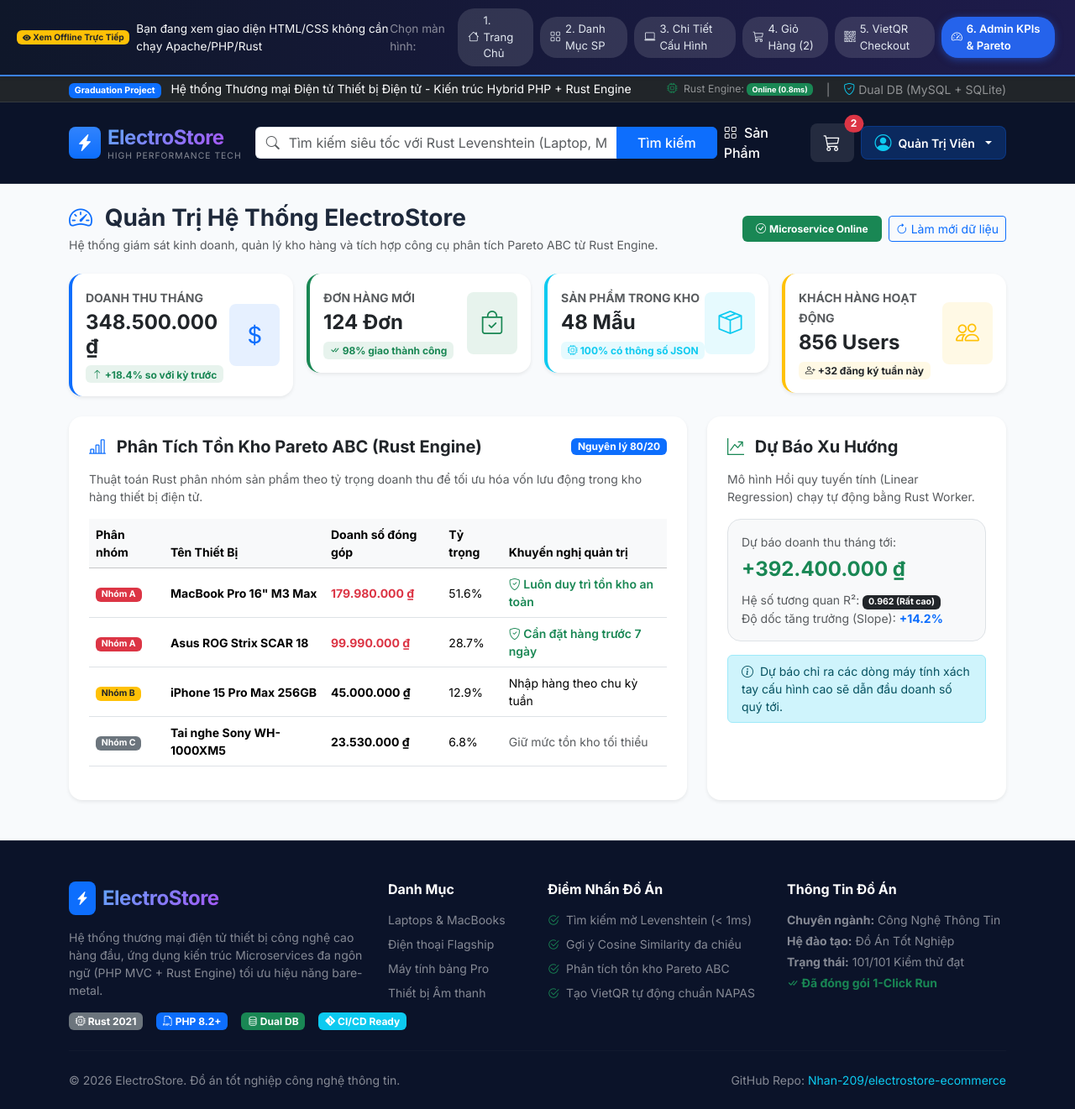
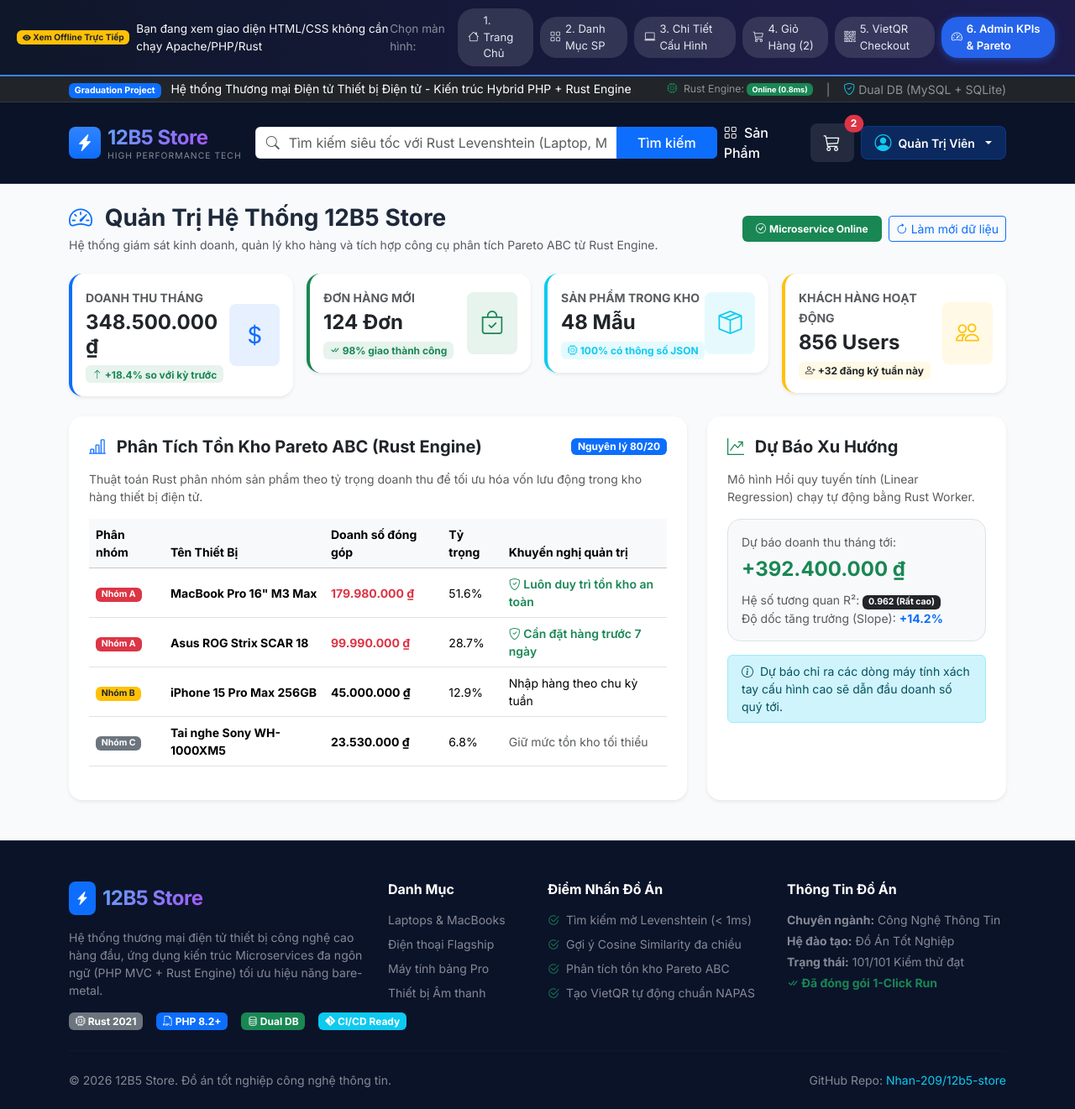
Before and after one commit to Nhan-209/12b5-store, a PHP site: page /preview/admin.html in a window 1280 px wide. Shown: the whole page at 84% size. Run offline with PHP 8.4, Linux system fonts and the light colour scheme.

Commit message:
feat(branding): rename store to 12B5 Store, update database configurations and add XAMPP guide

```diff
--- a/app/config/database.php
+++ b/app/config/database.php
@@ -10,7 +10,7 @@ return [
     'mysql' => [
         'host' => getenv('DB_HOST') ?: '127.0.0.1',
         'port' => getenv('DB_PORT') ?: 3306,
-        'database' => getenv('DB_NAME') ?: 'electro_db',
+        'database' => getenv('DB_NAME') ?: '12b5_store',
         'username' => getenv('DB_USER') ?: 'root',
         'password' => getenv('DB_PASS') !== false ? getenv('DB_PASS') : '',
         'charset' => 'utf8mb4'
--- a/app/views/admin/dashboard.php
+++ b/app/views/admin/dashboard.php
@@ -7,7 +7,7 @@ require __DIR__ . '/../layouts/header.php';
     <!-- Admin Top Nav / Breadcrumb -->
     <div class="d-flex flex-wrap justify-content-between align-items-center mb-4 pb-3 border-bottom">
         <div>
-            <h3 class="fw-bold mb-1"><i class="bi bi-speedometer2 me-2 text-primary"></i>Hệ Thống Quản Trị ElectroStore</h3>
+            <h3 class="fw-bold mb-1"><i class="bi bi-speedometer2 me-2 text-primary"></i>Hệ Thống Quản Trị 12B5 Store</h3>
             <span class="text-muted small">Trung tâm điều hành kinh doanh & giám sát hiệu năng kiến trúc Hybrid PHP + Rust</span>
         </div>
         <div class="d-flex gap-2">
--- a/app/views/checkout/index.php
+++ b/app/views/checkout/index.php
@@ -116,7 +116,7 @@ require __DIR__ . '/../layouts/header.php';
                     </button>
 
                     <p class="text-muted small text-center mt-3 mb-0" style="font-size: 0.75rem;">
-                        Bằng việc đặt hàng, bạn đồng ý với Điều khoản dịch vụ và Chính sách bảo mật của ElectroStore.
+                        Bằng việc đặt hàng, bạn đồng ý với Điều khoản dịch vụ và Chính sách bảo mật của 12B5 Store.
                     </p>
                 </div>
             </div>
--- a/app/views/checkout/success.php
+++ b/app/views/checkout/success.php
@@ -12,7 +12,7 @@ require __DIR__ . '/../layouts/header.php';
                     <i class="bi bi-check-circle-fill display-2"></i>
                 </div>
                 <h3 class="fw-bold text-success mb-2">Đặt Hàng Thành Công!</h3>
-                <p class="text-muted">Cảm ơn bạn đã tin tưởng và mua sắm tại ElectroStore. Mã đơn hàng của bạn là:</p>
+                <p class="text-muted">Cảm ơn bạn đã tin tưởng và mua sắm tại 12B5 Store. Mã đơn hàng của bạn là:</p>
                 <div class="d-inline-block bg-light px-4 py-2 rounded-3 border fw-bold fs-4 text-primary font-monospace mb-3">
                     <?= htmlspecialchars($order['order_code']) ?>
                 </div>
--- a/app/views/layouts/footer.php
+++ b/app/views/layouts/footer.php
@@ -8,7 +8,7 @@
                     <div class="bg-primary p-2 rounded-3 text-white">
                         <i class="bi bi-lightning-charge-fill"></i>
                     </div>
-                    <span class="fs-5 fw-bold text-white">ElectroStore</span>
+                    <span class="fs-5 fw-bold text-white">12B5 Store</span>
                 </div>
                 <p class="small text-muted">
                     Hệ thống bán lẻ thiết bị điện tử & công nghệ cao. Tối ưu hóa hiệu năng bằng kiến trúc Hybrid kết hợp PHP Web Core và Microservice xử lý tính toán chuyên sâu bằng ngôn ngữ Rust.
@@ -51,7 +51,7 @@
         </div>
 
         <div class="border-top border-secondary border-opacity-25 pt-4 text-center small text-muted">
-            <p class="mb-1">&copy; <?= date('Y') ?> ElectroStore - Graduation Project. All rights reserved.</p>
+            <p class="mb-1">&copy; <?= date('Y') ?> 12B5 Store - Graduation Project. All rights reserved.</p>
             <p class="mb-0">Designed & Engineered with PHP, HTML/CSS and Rust High-Performance Engine.</p>
         </div>
     </div>
--- a/app/views/layouts/header.php
+++ b/app/views/layouts/header.php
@@ -3,7 +3,7 @@
 <head>
     <meta charset="UTF-8">
     <meta name="viewport" content="width=device-width, initial-scale=1.0">
-    <title><?= isset($pageTitle) ? htmlspecialchars($pageTitle) . ' - ' : '' ?>ElectroStore | Siêu Thị Thiết Bị Điện Tử & Công Nghệ Cao</title>
+    <title><?= isset($pageTitle) ? htmlspecialchars($pageTitle) . ' - ' : '' ?>12B5 Store | Siêu Thị Thiết Bị Điện Tử & Công Nghệ Cao</title>
 
     <!-- Google Fonts: Inter -->
     <link rel="preconnect" href="https://fonts.googleapis.com">
--- a/app/views/layouts/navbar.php
+++ b/app/views/layouts/navbar.php
@@ -30,7 +30,7 @@ $cartSummary = \App\Models\Cart::getCart();
                 <i class="bi bi-lightning-charge-fill fs-5"></i>
             </div>
             <div>
-                <span class="brand-title fs-4 fw-bold">ElectroStore</span>
+                <span class="brand-title fs-4 fw-bold">12B5 Store</span>
                 <div class="text-white-50" style="font-size: 0.65rem; margin-top: -4px; letter-spacing: 1px;">HIGH PERFORMANCE TECH</div>
             </div>
         </a>
--- a/database/migrate.php
+++ b/database/migrate.php
@@ -18,7 +18,7 @@ $config = file_exists($dbConfigFile) ? require $dbConfigFile : [
     'mysql' => [
         'host' => '127.0.0.1',
         'port' => 3306,
-        'database' => 'electro_db',
+        'database' => '12b5_store',
         'username' => 'root',
         'password' => '',
         'charset' => 'utf8mb4'
--- a/database/schema.sql
+++ b/database/schema.sql
@@ -1,8 +1,8 @@
 -- Database Schema for Electronics E-Commerce (MySQL / MariaDB)
 -- Encoding: UTF8MB4
 
-CREATE DATABASE IF NOT EXISTS `electro_db` DEFAULT CHARACTER SET utf8mb4 COLLATE utf8mb4_unicode_ci;
-USE `electro_db`;
+CREATE DATABASE IF NOT EXISTS `12b5_store` DEFAULT CHARACTER SET utf8mb4 COLLATE utf8mb4_unicode_ci;
+USE `12b5_store`;
 
 -- Drop existing tables in reverse dependency order
 DROP TABLE IF EXISTS `order_items`;
--- a/database/seed.sql
+++ b/database/seed.sql
@@ -1,5 +1,5 @@
 -- Seed data for Electronics E-Commerce Store
-USE `electro_db`;
+USE `12b5_store`;
 
 -- Default Users: admin (admin@electro.vn / admin123) and customer (customer@gmail.com / user123)
 -- Password hashes generated using standard BCRYPT
--- a/preview/admin.html
+++ b/preview/admin.html
@@ -3,7 +3,7 @@
 <head>
     <meta charset="UTF-8">
     <meta name="viewport" content="width=device-width, initial-scale=1.0">
-    <title>Admin Dashboard & KPIs - ElectroStore | Siêu Thị Thiết Bị Điện Tử & Công Nghệ Cao</title>
+    <title>Admin Dashboard & KPIs - 12B5 Store | Siêu Thị Thiết Bị Điện Tử & Công Nghệ Cao</title>
     <link rel="preconnect" href="https://fonts.googleapis.com">
     <link rel="preconnect" href="https://fonts.gstatic.com" crossorigin>
     <link href="https://fonts.googleapis.com/css2?family=Inter:wght@400;500;600;700;800&display=swap" rel="stylesheet">
@@ -88,7 +88,7 @@
                 <i class="bi bi-lightning-charge-fill fs-5"></i>
             </div>
             <div>
-                <span class="brand-title fs-4 fw-bold">ElectroStore</span>
+                <span class="brand-title fs-4 fw-bold">12B5 Store</span>
                 <div class="text-white-50" style="font-size: 0.65rem; margin-top: -4px; letter-spacing: 1px;">HIGH PERFORMANCE TECH</div>
             </div>
         </a>
@@ -137,7 +137,7 @@
 <div class="container">
     <div class="d-flex justify-content-between align-items-center mb-4">
         <div>
-            <h3 class="fw-bold mb-1"><i class="bi bi-speedometer2 text-primary me-2"></i> Quản Trị Hệ Thống ElectroStore</h3>
+            <h3 class="fw-bold mb-1"><i class="bi bi-speedometer2 text-primary me-2"></i> Quản Trị Hệ Thống 12B5 Store</h3>
             <p class="text-muted small mb-0">Hệ thống giám sát kinh doanh, quản lý kho hàng và tích hợp công cụ phân tích Pareto ABC từ Rust Engine.</p>
         </div>
         <div class="d-flex gap-2">
@@ -282,7 +282,7 @@
                     <div class="bg-primary p-2 rounded-3 text-white">
                         <i class="bi bi-lightning-charge-fill"></i>
                     </div>
-                    <span class="brand-title fs-4 fw-bold">ElectroStore</span>
+                    <span class="brand-title fs-4 fw-bold">12B5 Store</span>
                 </div>
                 <p class="text-white-50 small">Hệ thống thương mại điện tử thiết bị công nghệ cao hàng đầu, ứng dụng kiến trúc Microservices đa ngôn ngữ (PHP MVC + Rust Engine) tối ưu hiệu năng bare-metal.</p>
                 <div class="d-flex gap-3 text-white-50">
@@ -322,8 +322,8 @@
         </div>
         <hr class="border-secondary border-opacity-25 my-4">
         <div class="d-flex flex-wrap justify-content-between align-items-center small text-white-50">
-            <div>&copy; 2026 ElectroStore. Đồ án tốt nghiệp công nghệ thông tin.</div>
-            <div>GitHub Repo: <a href="https://github.com/Nhan-209/electrostore-ecommerce" target="_blank" class="text-info text-decoration-none">Nhan-209/electrostore-ecommerce</a></div>
+            <div>&copy; 2026 12B5 Store. Đồ án tốt nghiệp công nghệ thông tin.</div>
+            <div>GitHub Repo: <a href="https://github.com/Nhan-209/12b5-store" target="_blank" class="text-info text-decoration-none">Nhan-209/12b5-store</a></div>
         </div>
     </div>
 </footer>
```
Also changed, not shown: preview/cart.html (+5 -5 lines), preview/checkout.html (+5 -5 lines), preview/detail.html (+5 -5 lines), preview/index.html (+5 -5 lines), preview/products.html (+5 -5 lines), README.md, 1 other file.
